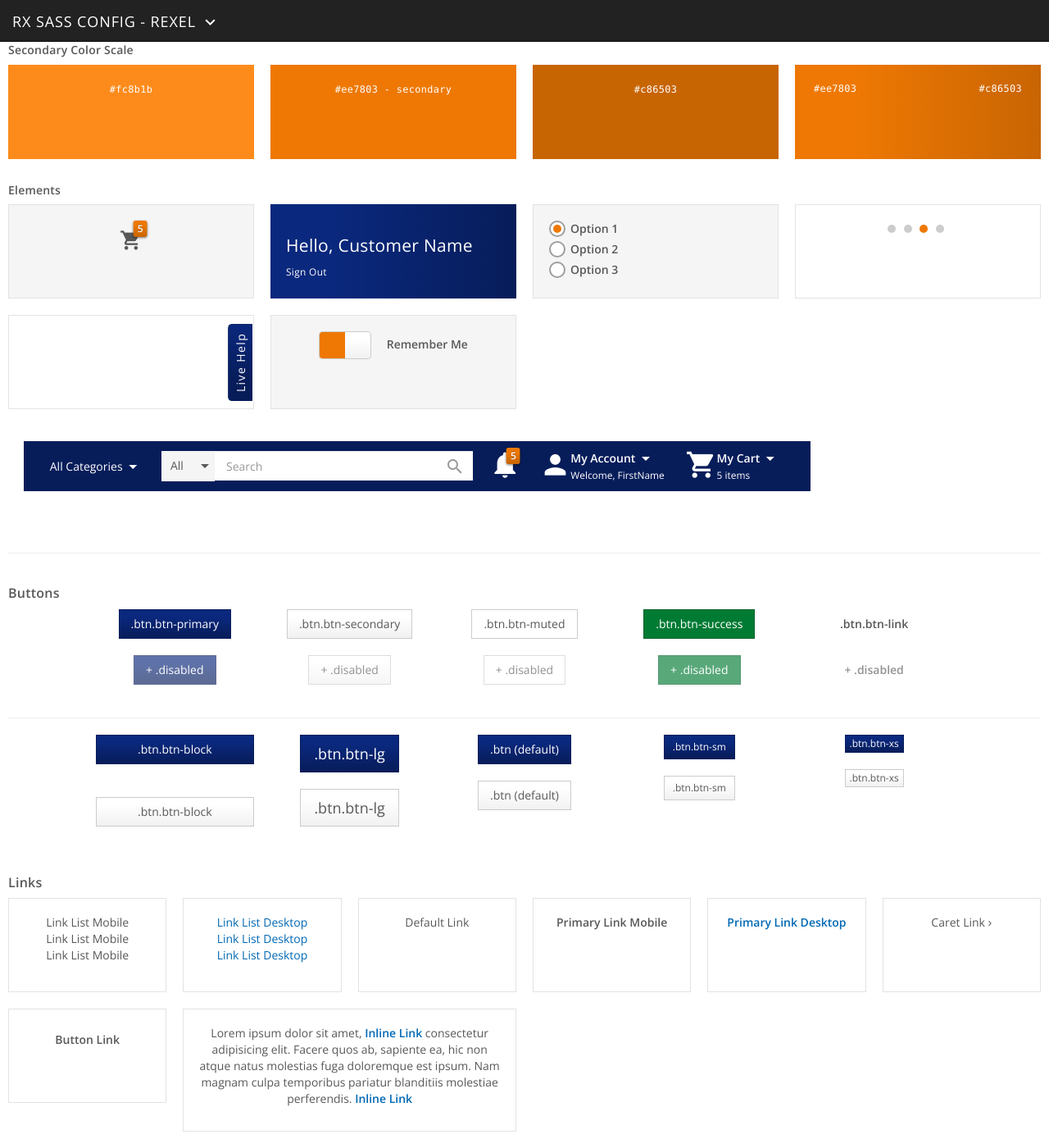
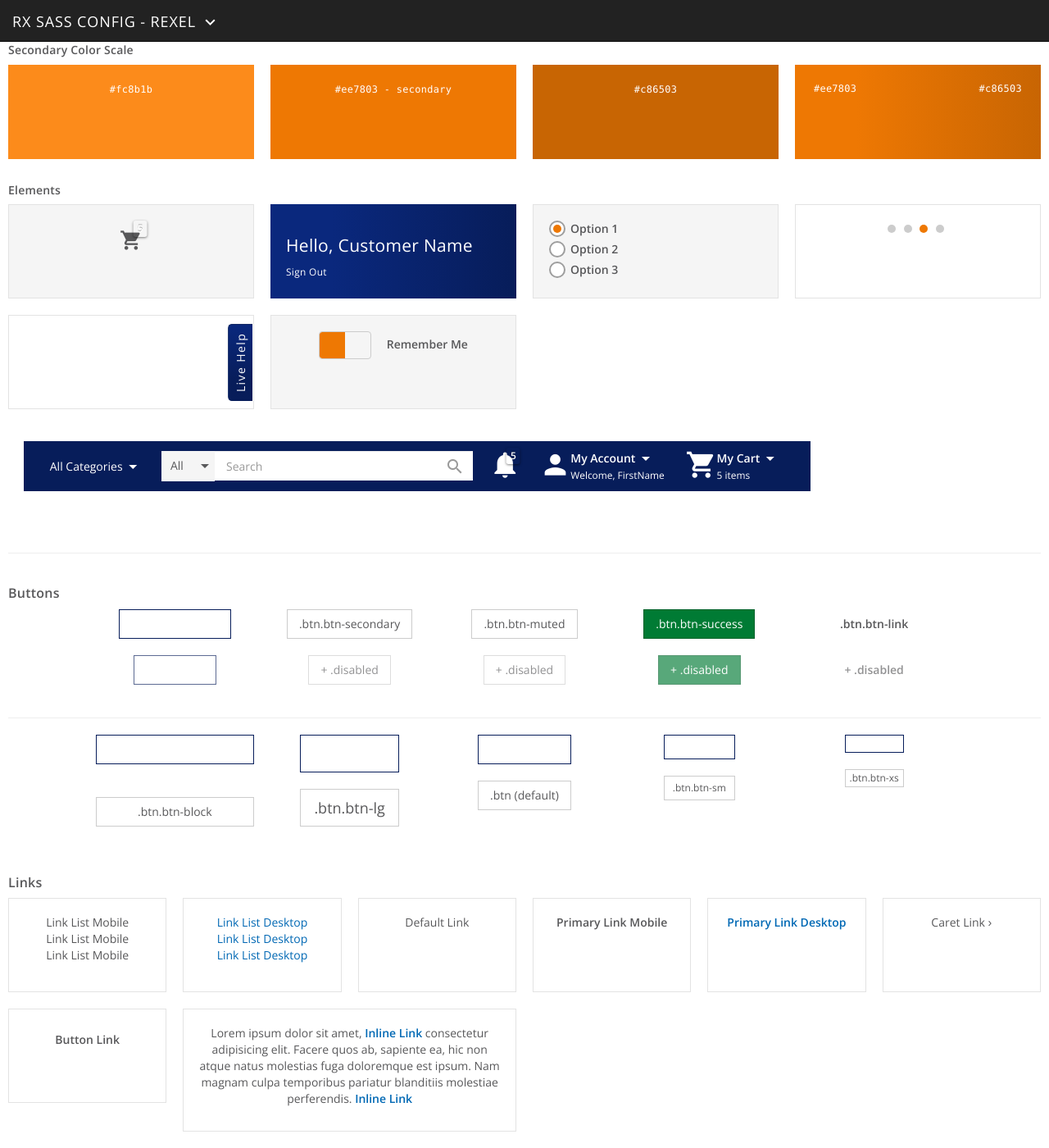
Before and after one commit to rxux/sass, a Jekyll site: the page built from index.html, in a window 1280 px wide and 1400 px high, scrolled down 197 px. Shown: the whole window at 82% size. Built offline with Jekyll 4.4.1, drawn with Linux system fonts in a browser that asks for light colours; nearby versions of some CDN libraries.

Commit message:
fixing gradient direction

```diff
--- a/_sass/bootstrap/mixins/_custom-mixins.scss
+++ b/_sass/bootstrap/mixins/_custom-mixins.scss
@@ -29,7 +29,8 @@
     background-image:     -ms-linear-gradient($start, $start-color 0%, $start-color 25%, $end-color 100%);
     background-image:      -o-linear-gradient($start, $start-color 0%, $start-color 25%, $end-color 100%);
     background-image:         linear-gradient(to $end, $start-color 0%, $start-color 25%, $end-color 100%);
-    filter:            progid:DXImageTransform.Microsoft.gradient(start-colorStr='#{$start-color}', end-colorStr='#{$end-color}',GradientType=$gradient-type);
+    filter: progid:DXImageTransform.Microsoft.gradient(start-colorStr='#{$start-color}', end-colorStr='#{$end-color}',GradientType=#{$gradient-type});
+	background: $gradient-type;
 }
 
 
```
